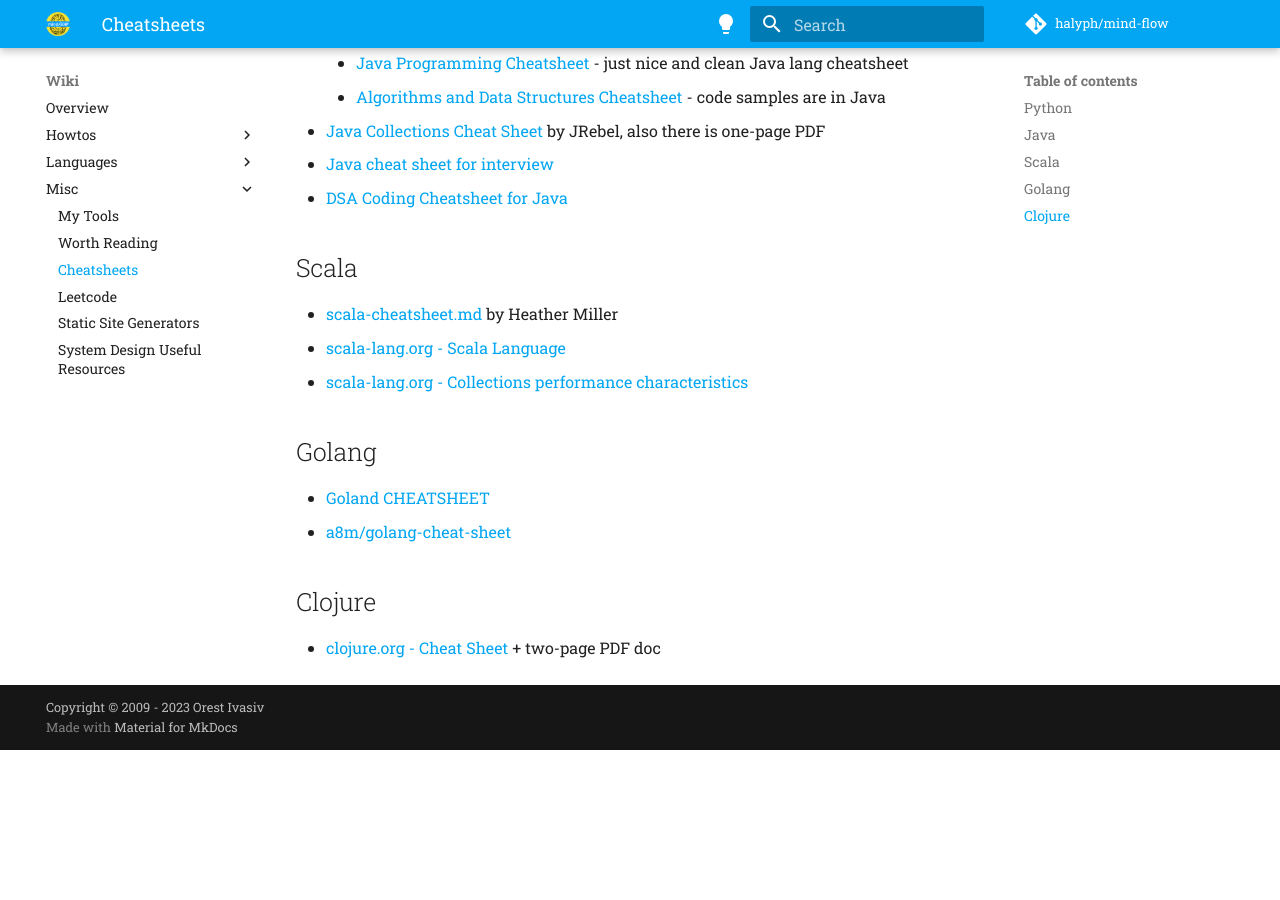
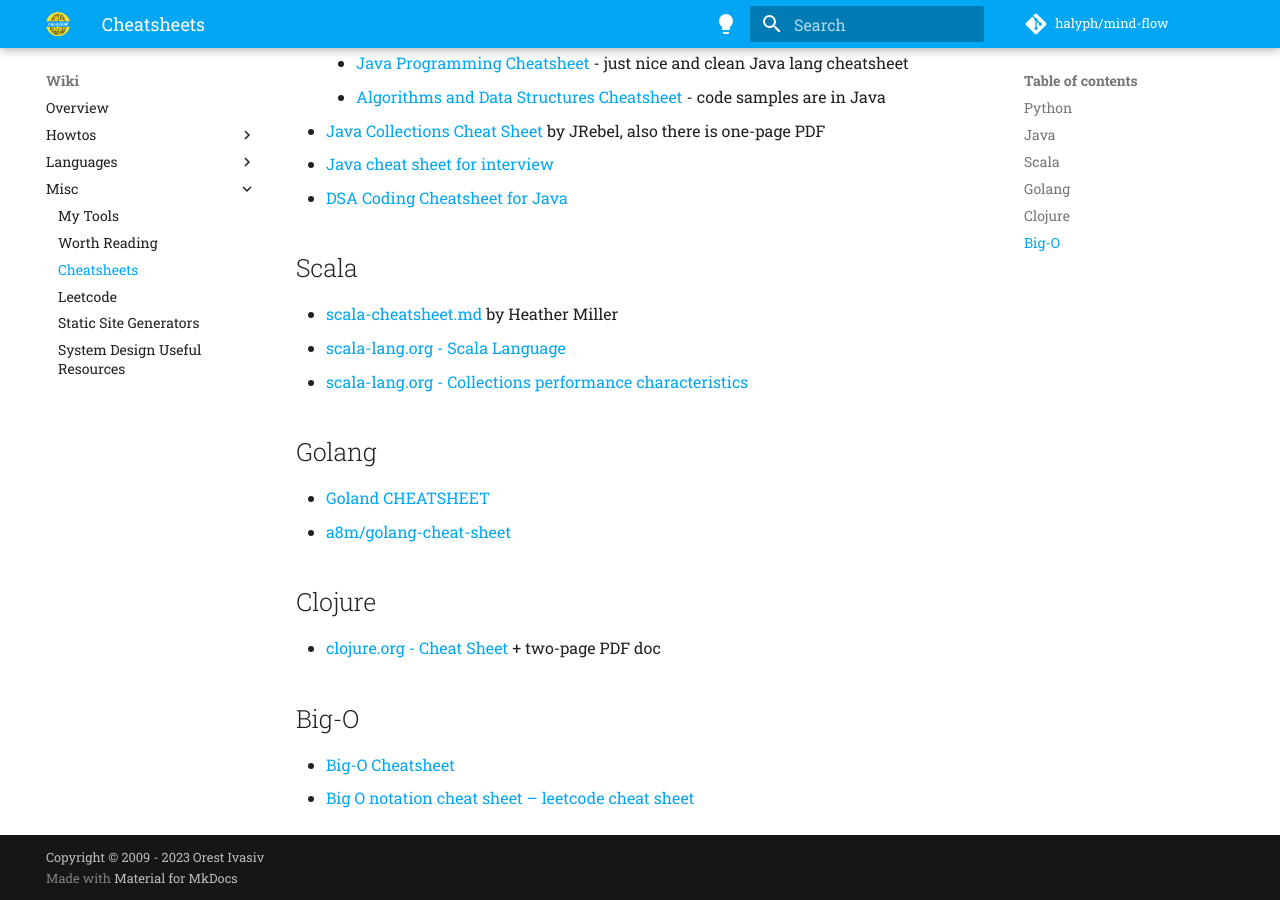
Before and after one commit to halyph/mind-flow, an MkDocs documentation site: the page built from docs/wiki/misc/cheatsheets.md, in a window 1280 px wide and 900 px high, scrolled down 628 px. Built offline with MkDocs 1.6.1 and Material for MkDocs 9.7.7, drawn with Linux system fonts in a browser that asks for light colours; comment, search, counter and statistics services are not loaded; before the commit the page ends 1378 px from its top, so only the background shows below that.

Commit message:
Relocated Big-O

```diff
--- a/docs/wiki/misc/cheatsheets.md
+++ b/docs/wiki/misc/cheatsheets.md
@@ -35,3 +35,8 @@ Just collection of cheatsheets.
 ## Clojure
 
 - [clojure.org - Cheat Sheet](https://clojure.org/api/cheatsheet) + two-page PDF doc
+
+## Big-O
+
+- [Big-O Cheatsheet](https://www.bigocheatsheet.com)
+- [Big O notation cheat sheet – leetcode cheat sheet](https://www.lavivienpost.com/big-o-notation-cheat-sheet-leetcode-big-o/)
```
Also changed, not shown: docs/wiki/misc/leetcode.md (+0 -1 lines).
